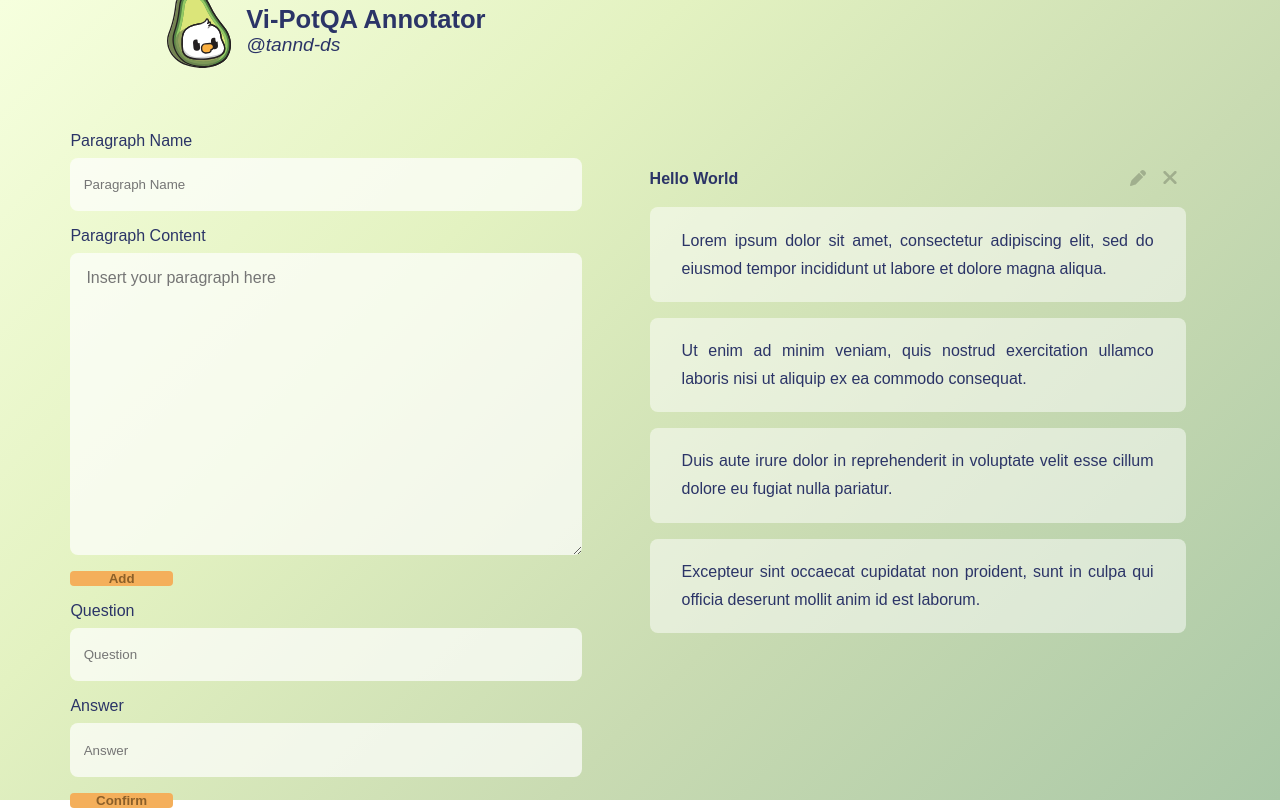
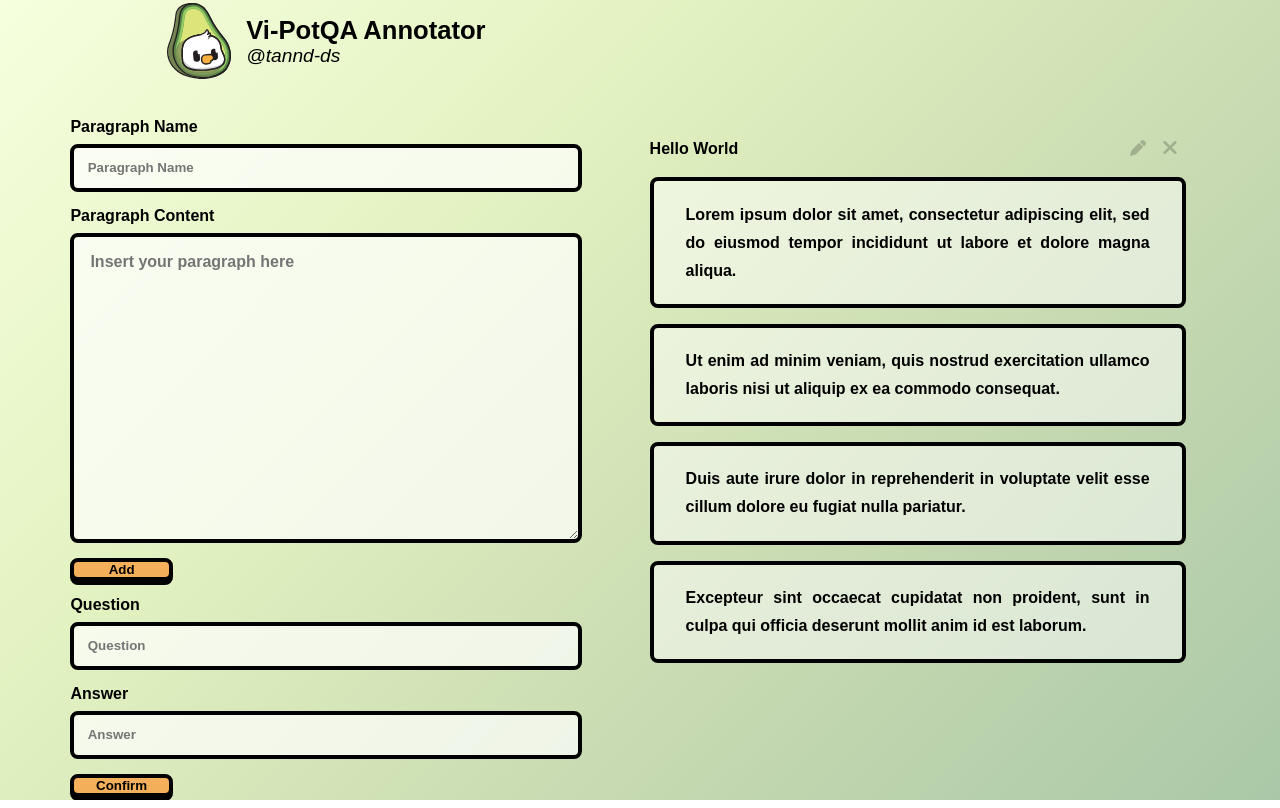
Before and after one commit to tannd-ds/vi-potqa, a Vue app: page / in a window 1280 px wide. Built offline with nearby package versions, Linux system fonts and the light colour scheme.

Commit message:
change design style to contra-like

```diff
--- a/src/assets/main.css
+++ b/src/assets/main.css
@@ -11,7 +11,7 @@
   padding: 0;
   box-sizing: border-box;
   font-family: 'Montserrat', sans-serif;
-  color: var(--black);
+  font-weight: 700;
 }
 
 #app {
@@ -31,12 +31,12 @@
   height: 92vh;
   display: flex;
   flex-direction: column;
-  gap: 1em;
+  gap: min(1em, 15px);
   justify-content: center;
 }
 
 .web-title-container {
-  margin-bottom: 3em;
+  margin-bottom: 1.5em;
   display: flex;
   flex-direction: row;
   gap: min(1em, 15px);
@@ -65,10 +65,10 @@
 }
 
 .p-name input, textarea {
-  padding: 2em 1em;
+  padding: 1.5em 1em;
   background-color: rgba(255, 255, 255, 0.7);
   border-radius: 1vh;
-  border: none;
+  border: 0.3em solid rgba(0, 0, 0, 1);
 }
 
 .p-name textarea {
@@ -78,30 +78,36 @@
 
 .p-name input:focus, textarea:focus {
   outline: none;
+  transition: all 0.2s ease;
 }
 
 .input-box {
-  height: 2.5em;
+  height: 2vh;
 }
 
 .btn {
   width: 20%;
   height: 3em;
   background-color: #f4af5b;
-  color: #8b5f29;
+  color: rgba(0, 0, 0, 1);
   font-weight: 700;
-  border-radius: 0.5vh;
+  border-radius: 1vh;
   border: transparent;
   cursor: pointer;
   transition: all 0.3s ease;
+  box-shadow: 0px 0.3em rgba(0, 0, 0, 1);
+  border: 0.3em solid rgba(0, 0, 0, 1);
 }
-
 .btn:hover {
-  background-color: #f7b769;
-  color: #8b5f29;
-  transition: all 0.3s ease;
+  transform: translateY(-0em);
+  transition: all 0.2s ease;
 }
-
+.btn:active {
+  background-color: #df9a47;
+  transform: translateY(0.2em);
+  box-shadow: 0px 0px;
+  transition: all 0.05s ease;
+}
 
 /* ----- Right Panel Side ----- */
 
@@ -135,7 +141,7 @@
   width: 2rem;
   border: none;
   background-color: transparent;
-  color:rgba(255, 255, 255, 0.7)
+  color:rgba(255, 255, 255, 0.7);
   align-items: center;
 }
 
@@ -167,13 +173,17 @@
   gap: 1em;
 
   text-align: justify;
+
   transition: all 0.1s ease;
+
 }
 
 .s-confirmed label {
   border-radius: 0.5em;
   padding: 1.2em 2em;
   background-color: rgba(255, 255, 255, 0.5);
+  border: 0.3em solid rgba(0, 0, 0, 1);
+
   cursor: pointer;
   line-height: 1.75em;
   transition: all 0.1s ease;
@@ -188,9 +198,15 @@
 .s-confirmed input:checked~label {
   background-color: var(--black);
   color: var(--primary-accent-color);
-  box-shadow: 7px 7px rgba(0, 0, 0, 0.3);
+  box-shadow: 0px 0.3em rgba(0, 0, 0, 1);
   transform: translate(-0.3em, -0.3em);
   transition: all 0.2s ease;
+}
+
+/* ----- Modal ----- */
+
+.adjust-modal {
+  position: absolute
 }
 
 /* ----- General ----- */
```
